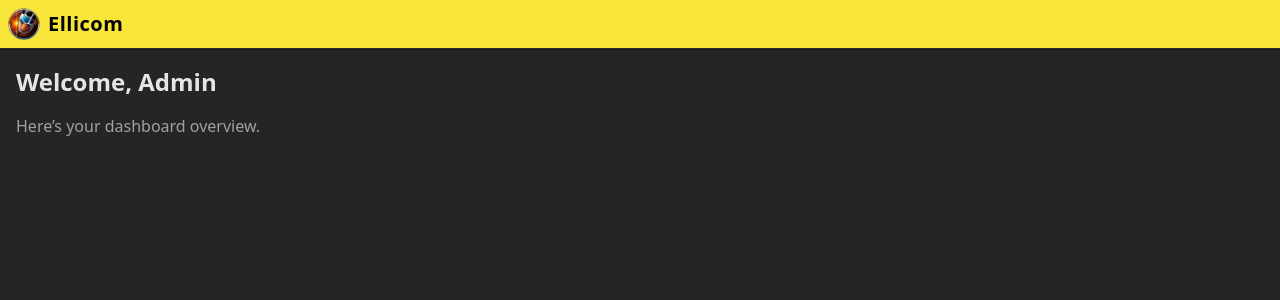
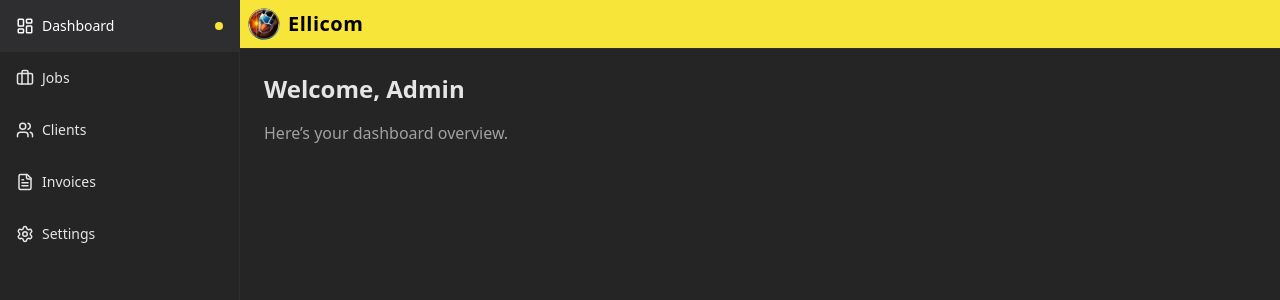
Before and after one commit to Abraham-trigs/ellicom-Up, a Next.js app in the folder ellicom-hub/: page /admin in a window 1280 px wide. Shown: the top 300 px of the page. Built offline with nearby package versions, Linux system fonts and the light colour scheme.

Commit message:
fix: restructure LayoutShell for proper sidebar and navbar responsiveness

```diff
--- a/ellicom-hub/src/app/admin/layout.tsx
+++ b/ellicom-hub/src/app/admin/layout.tsx
@@ -1,19 +1,6 @@
 import type { ReactNode } from "react";
-import Navbar from "@/components/Navbar";
-import Sidebar from "@/components/Sidebar";
+import LayoutShell from "@/components/layout/layoutShell";
 
 export default function AdminLayout({ children }: { children: ReactNode }) {
-  return (
-    <div className="flex min-h-screen bg-background text-textPrimary">
-      {/* Sidebar stays on the left */}
-
-      {/* Right section with Navbar and page content */}
-      <div className="flex-1 flex flex-col">
-        <Navbar />
-        <Sidebar />
-
-        <main className="p-4 bg-surface flex-1">{children}</main>
-      </div>
-    </div>
-  );
+  return <LayoutShell>{children}</LayoutShell>;
 }
--- a/ellicom-hub/src/app/page.tsx
+++ b/ellicom-hub/src/app/page.tsx
@@ -2,7 +2,7 @@ import ThemeToggle from "@/components/ThemeToggle";
 
 export default function Home() {
   return (
-    <main className="min-h-screen p-8 bg-ground dark:bg-background text-sea dark:text-textPrimary transition-colors">
+    <main className="flex-1 min-h-screen p-8 bg-ground dark:bg-background text-sea dark:text-textPrimary transition-colors">
       <h1 className="text-4xl font-bold mb-4 text-gold dark:text-head">
         Ellicom Home Page
       </h1>
--- a/ellicom-hub/src/components/Sidebar.tsx
+++ b/ellicom-hub/src/components/layout/Sidebar.tsx
@@ -23,58 +23,74 @@ const navItems = [
 
 export default function Sidebar() {
   const [open, setOpen] = useState(false);
-  const [scrollingDown, setScrollingDown] = useState(false);
-  const [mounted, setMounted] = useState(false); // NEW
+  const [mounted, setMounted] = useState(false);
   const pathname = usePathname();
 
-  // Auto-hide on scroll (mobile)
   useEffect(() => {
-    setMounted(true); // Ensure this component is client-rendered before showing sidebar
-    let lastScroll = 0;
-    const handleScroll = () => {
-      const current = window.scrollY;
-      setScrollingDown(current > lastScroll && current > 50);
-      lastScroll = current;
-    };
-    window.addEventListener("scroll", handleScroll);
-    return () => window.removeEventListener("scroll", handleScroll);
+    setMounted(true);
   }, []);
 
-  if (!mounted) return null; // Prevent SSR mismatch
+  if (!mounted) return null;
 
   return (
     <>
-      {/* Toggle button visible only on small screens */}
-      <div className="md:hidden px-4 py-2 flex items-center justify-between border-t border-border bg-surface text-textPrimary">
+      {/* ===== Top bar toggle for mobile ===== */}
+      <div className="md:hidden px-4 py-2 flex items-center justify-between border-b border-border bg-surface text-textPrimary">
         <span className="font-medium">Menu</span>
         <button onClick={() => setOpen((prev) => !prev)}>
           {open ? <X /> : <Menu />}
         </button>
       </div>
 
-      {/* Sidebar menu */}
+      {/* ===== Sidebar for desktop (always visible) ===== */}
+      <aside className="hidden md:block w-60 bg-surface text-textPrimary border-r border-border min-h-screen">
+        <nav className="flex flex-col">
+          {navItems.map(({ label, icon: Icon, href }) => {
+            const isActive = pathname === href;
+            return (
+              <a
+                key={label}
+                href={href}
+                className={`flex items-center gap-2 p-4 transition-colors
+                  ${
+                    isActive
+                      ? "bg-border text-white"
+                      : "hover:bg-border hover:text-white"
+                  }`}
+              >
+                <Icon size={18} />
+                <span className="text-sm">{label}</span>
+                {isActive && (
+                  <motion.div
+                    layoutId="activeTab"
+                    className="ml-auto h-2 w-2 rounded-full bg-gold"
+                  />
+                )}
+              </a>
+            );
+          })}
+        </nav>
+      </aside>
+
+      {/* ===== Sidebar for mobile (slides in from left) ===== */}
       <AnimatePresence>
-        {(open || typeof window !== "undefined") && (
+        {open && (
           <motion.aside
-            key="sidebar"
-            initial={{ height: 0, opacity: 0 }}
-            animate={{
-              height: open ? "auto" : 0,
-              opacity: open ? 1 : 0,
-            }}
-            exit={{ height: 0, opacity: 0 }}
-            transition={{ duration: 0.3 }}
-            className={`overflow-hidden md:overflow-visible md:block bg-surface text-textPrimary
-              ${scrollingDown && !open ? "hidden" : ""}
-              w-[80%] md:w-full md:border-b border-border`}
+            key="mobile-sidebar"
+            initial={{ x: "-100%" }}
+            animate={{ x: 0 }}
+            exit={{ x: "-100%" }}
+            transition={{ type: "tween", duration: 0.3 }}
+            className="fixed z-50 top-0 left-0 h-full w-[80%] bg-surface text-textPrimary border-r border-border md:hidden"
           >
-            <nav className="flex flex-col md:flex-row-reverse md:justify-end">
+            <nav className="flex flex-col mt-14">
               {navItems.map(({ label, icon: Icon, href }) => {
                 const isActive = pathname === href;
                 return (
                   <a
                     key={label}
                     href={href}
+                    onClick={() => setOpen(false)} // Close after click
                     className={`flex items-center gap-2 p-4 transition-colors
                       ${
                         isActive
--- /dev/null
+++ b/ellicom-hub/src/components/layout/layoutShell.tsx
@@ -0,0 +1,25 @@
+"use client";
+
+import Sidebar from "./Sidebar";
+import Navbar from "./Navbar";
+
+export default function LayoutShell({
+  children,
+}: {
+  children: React.ReactNode;
+}) {
+  return (
+    <div className="flex min-h-screen bg-background text-textPrimary">
+      {/* Sidebar on the left */}
+      <Sidebar />
+
+      {/* Right section: Navbar on top, content below */}
+      <div className="flex flex-col flex-1 min-w-0">
+        <Navbar />
+        <main className="flex-1 p-4 md:p-6 bg-surface overflow-x-hidden">
+          {children}
+        </main>
+      </div>
+    </div>
+  );
+}
```
Also changed, not shown: ellicom-hub/src/components/layout/Navbar.tsx (renamed from ellicom-hub/src/components/Navbar.tsx).
